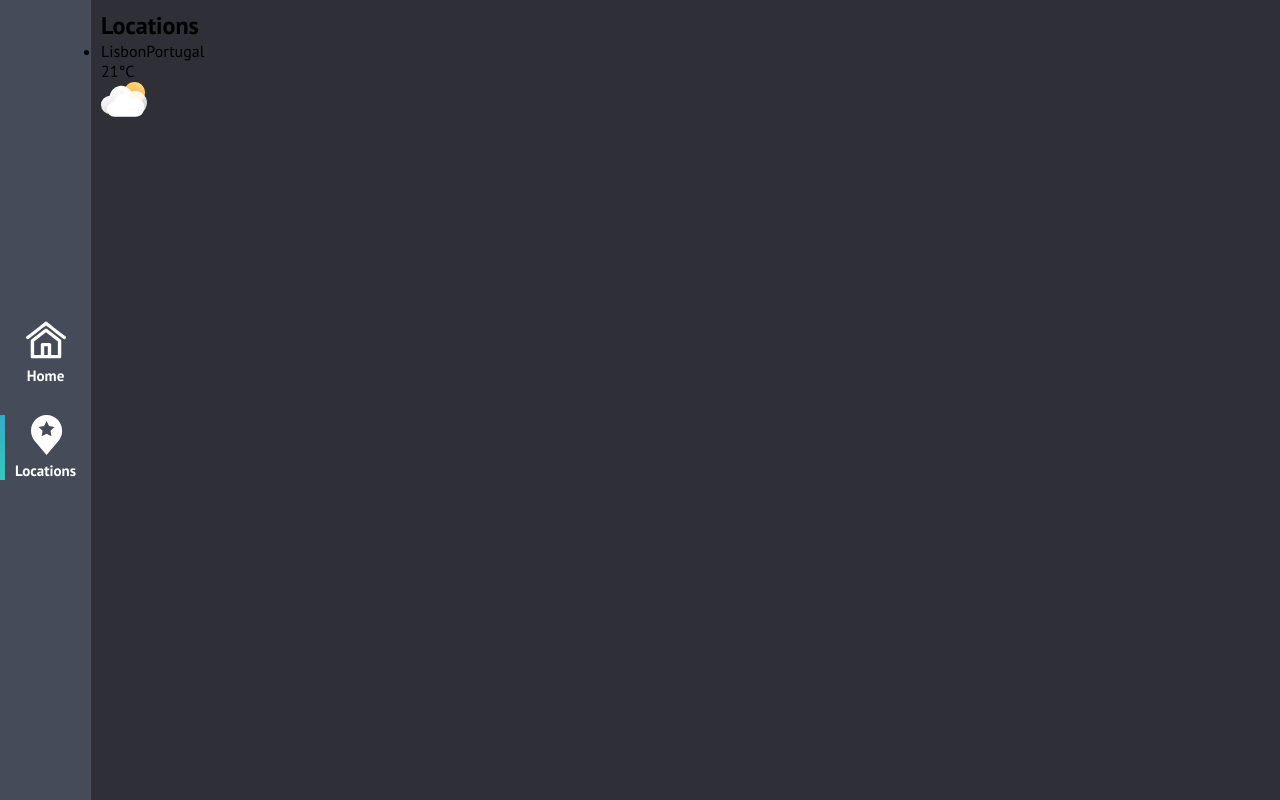
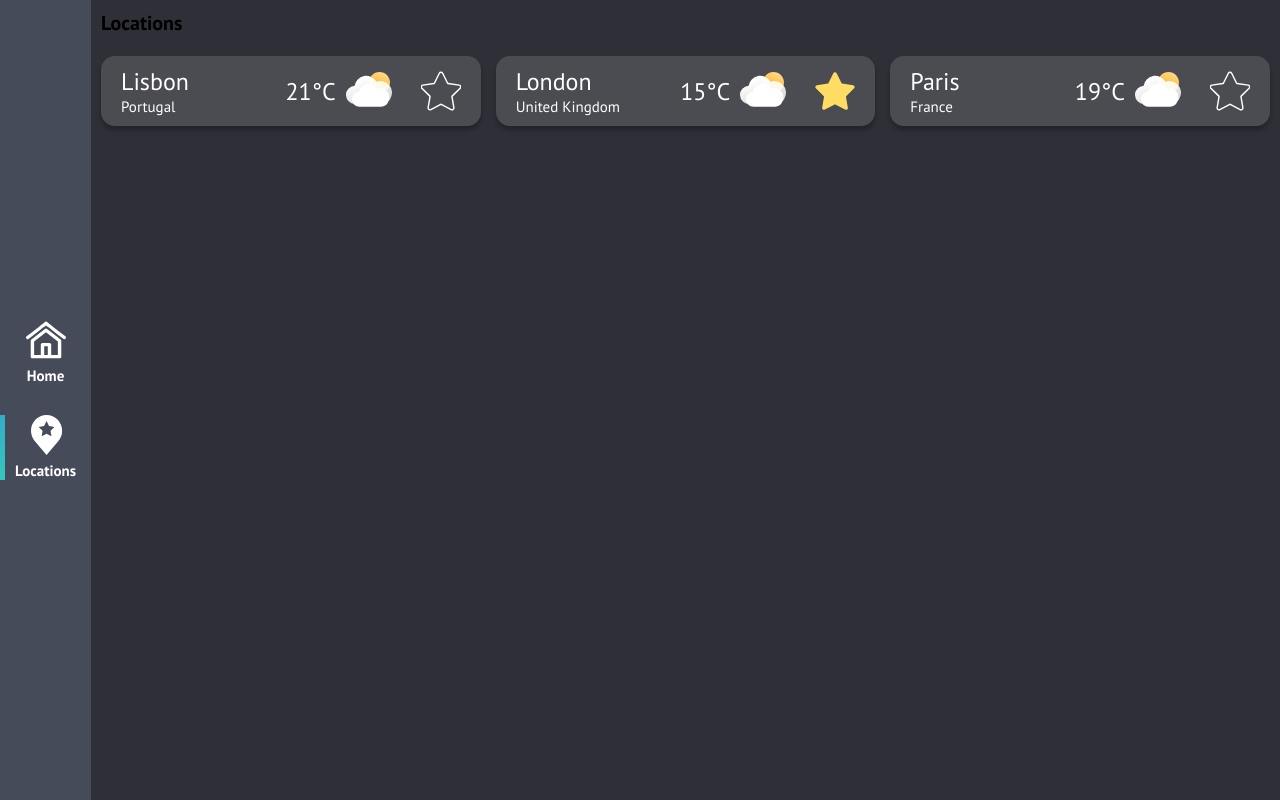
Before and after one commit to brunoalvs/tamanna-weather-app, a Next.js app: page /locations in a window 1280 px wide. Built offline with nearby package versions, Linux system fonts and the light colour scheme.

Commit message:
working on locations page

```diff
--- /dev/null
+++ b/src/components/LocationCard/index.tsx
@@ -0,0 +1,44 @@
+import { SaveLocationButton } from '../SaveLocationButton'
+import { Container, LocationInfo, Temperature } from './styles'
+
+interface LocationCardProps {
+  city: string
+  country: string
+  temperature: number
+  weather: string
+  active: boolean
+}
+
+export const LocationCard = ({
+  city,
+  country,
+  temperature,
+  weather,
+  active,
+}: LocationCardProps) => {
+  return (
+    <>
+      <Container>
+        <LocationInfo>
+          <p className="city">{city}</p>
+          <p className="country">{country}</p>
+        </LocationInfo>
+
+        <Temperature>
+          <p className="temp">
+            <span className="temperature-value">{temperature}</span>
+            <span className="temperature-unit">°C</span>
+          </p>
+          <figure className="weather-icon">
+            <img src="/icons/weather/sunny.svg" alt={weather} />
+          </figure>
+        </Temperature>
+
+        <SaveLocationButton
+          isActive={active}
+          onClick={() => console.log('Saved')}
+        />
+      </Container>
+    </>
+  )
+}
--- /dev/null
+++ b/src/components/LocationCard/styles.ts
@@ -0,0 +1,37 @@
+import styled from 'styled-components'
+
+export const Container = styled.li`
+  background-color: var(--midground);
+  border-radius: 1.4rem;
+  padding: 1rem 2rem;
+
+  width: 100%;
+  display: grid;
+  gap: 2.5rem;
+  grid-template-columns: 1fr max-content 40px;
+  align-items: center;
+  box-shadow: 0px 4px 4px rgba(0, 0, 0, 0.25);
+`
+
+export const LocationInfo = styled.section`
+  color: var(--text-color);
+
+  .city {
+    font-size: 2.4rem;
+  }
+  .country {
+    font-size: 1.5rem;
+  }
+`
+
+export const Temperature = styled.section`
+  display: grid;
+  grid-template-columns: 1fr 1fr;
+  align-items: center;
+  gap: 1rem;
+
+  > .temp {
+    font-size: 2.4rem;
+    color: var(--text-color);
+  }
+`
--- /dev/null
+++ b/src/components/SaveLocationButton/index.tsx
@@ -0,0 +1,29 @@
+import { useEffect } from 'react'
+import { Container } from './styles'
+
+interface SaveLocationButtonProps {
+  isActive: boolean
+  onClick: () => void
+}
+
+export const SaveLocationButton = ({
+  isActive,
+  onClick,
+}: SaveLocationButtonProps) => {
+  useEffect(() => {
+    console.log('isActive', isActive)
+  }, [isActive])
+
+  return (
+    <Container
+      isSaved={isActive}
+      onClick={() => {
+        onClick()
+      }}
+    >
+      <svg viewBox="0 0 28 28" fill="none" xmlns="http://www.w3.org/2000/svg">
+        <path d="M5.52026 26.9234C5.74879 27.0898 6.01622 27.174 6.28549 27.174C6.49288 27.174 6.70119 27.1238 6.89388 27.0227L13.8159 23.3834C13.9311 23.323 14.0686 23.3227 14.1838 23.3837L21.1058 27.023C21.5488 27.2558 22.075 27.2178 22.4794 26.9234C22.8838 26.6297 23.0826 26.1407 22.9983 25.6475L21.6765 17.9398C21.6544 17.8111 21.697 17.6806 21.7901 17.5896L27.39 12.1316C27.7484 11.7824 27.8746 11.2702 27.7202 10.7945C27.5658 10.3187 27.1627 9.97868 26.6677 9.90669L18.9283 8.78213C18.7994 8.76313 18.6882 8.68257 18.6306 8.56555L15.1696 1.55256C14.9484 1.10408 14.5002 0.825623 14 0.825623C13.4997 0.825623 13.0519 1.10408 12.8304 1.55256L9.36939 8.56493C9.3118 8.68195 9.2006 8.76283 9.07163 8.78151L1.33262 9.90608C0.837889 9.97807 0.434443 10.3181 0.279743 10.7938C0.125042 11.2696 0.251559 11.7818 0.609668 12.131L6.20952 17.5896C6.30264 17.6806 6.34522 17.8114 6.32317 17.9398L5.00132 25.6475C4.91677 26.1407 5.11559 26.6297 5.52026 26.9234Z" />
+      </svg>
+    </Container>
+  )
+}
--- /dev/null
+++ b/src/components/SaveLocationButton/styles.ts
@@ -0,0 +1,19 @@
+import styled from 'styled-components'
+
+export const Container = styled.button<{
+  isSaved: boolean
+}>`
+  background: transparent;
+  border: 0;
+  cursor: pointer;
+  width: 40px;
+  height: 40px;
+
+  > svg {
+    stroke: ${({ isSaved }) => (isSaved ? 'transparent' : '#fff')};
+
+    path {
+      fill: ${({ isSaved }) => (isSaved ? '#FFDC64' : 'transparent')};
+    }
+  }
+`
--- /dev/null
+++ b/src/components/Templates/Locations.ts
@@ -0,0 +1,16 @@
+import styled from 'styled-components'
+
+export const Container = styled.section`
+  display: flex;
+  flex-direction: column;
+  gap: 2rem;
+
+  > .title {
+    font-size: 2rem;
+  }
+`
+
+export const ListLocations = styled.ul`
+  display: flex;
+  gap: 1.5rem;
+`
--- a/src/pages/locations.tsx
+++ b/src/pages/locations.tsx
@@ -1,24 +1,41 @@
+import { useState } from 'react'
+import { LocationCard } from '../components/LocationCard'
+import { Container, ListLocations } from '../components/Templates/Locations'
+
 export default function Locations() {
+  const [locations, setLocations] = useState([
+    {
+      city: 'Lisbon',
+      country: 'Portugal',
+      temperature: 21,
+      weather: 'sunny',
+      active: false,
+    },
+    {
+      city: 'London',
+      country: 'United Kingdom',
+      temperature: 15,
+      weather: 'cloudy',
+      active: true,
+    },
+    {
+      city: 'Paris',
+      country: 'France',
+      temperature: 19,
+      weather: 'rainy',
+      active: false,
+    },
+  ])
+
   return (
-    <div>
-      <h1>Locations</h1>
+    <Container>
+      <h2 className="title">Locations</h2>
 
-      <ul>
-        <li>
-          <p className="location-info">
-            <span className="city-name">Lisbon</span>
-            <span className="country">Portugal</span>
-          </p>
-
-          <p className="temperature">
-            <span className="temperature-value">21</span>
-            <span className="temperature-unit">°C</span>
-          </p>
-          <figure className="weather-icon">
-            <img src="/icons/weather/sunny.svg" alt="weather icon" />
-          </figure>
-        </li>
-      </ul>
-    </div>
+      <ListLocations>
+        {locations.map(location => (
+          <LocationCard key={location.city} {...location} />
+        ))}
+      </ListLocations>
+    </Container>
   )
 }
```
Also changed, not shown: public/icons/star.svg.
